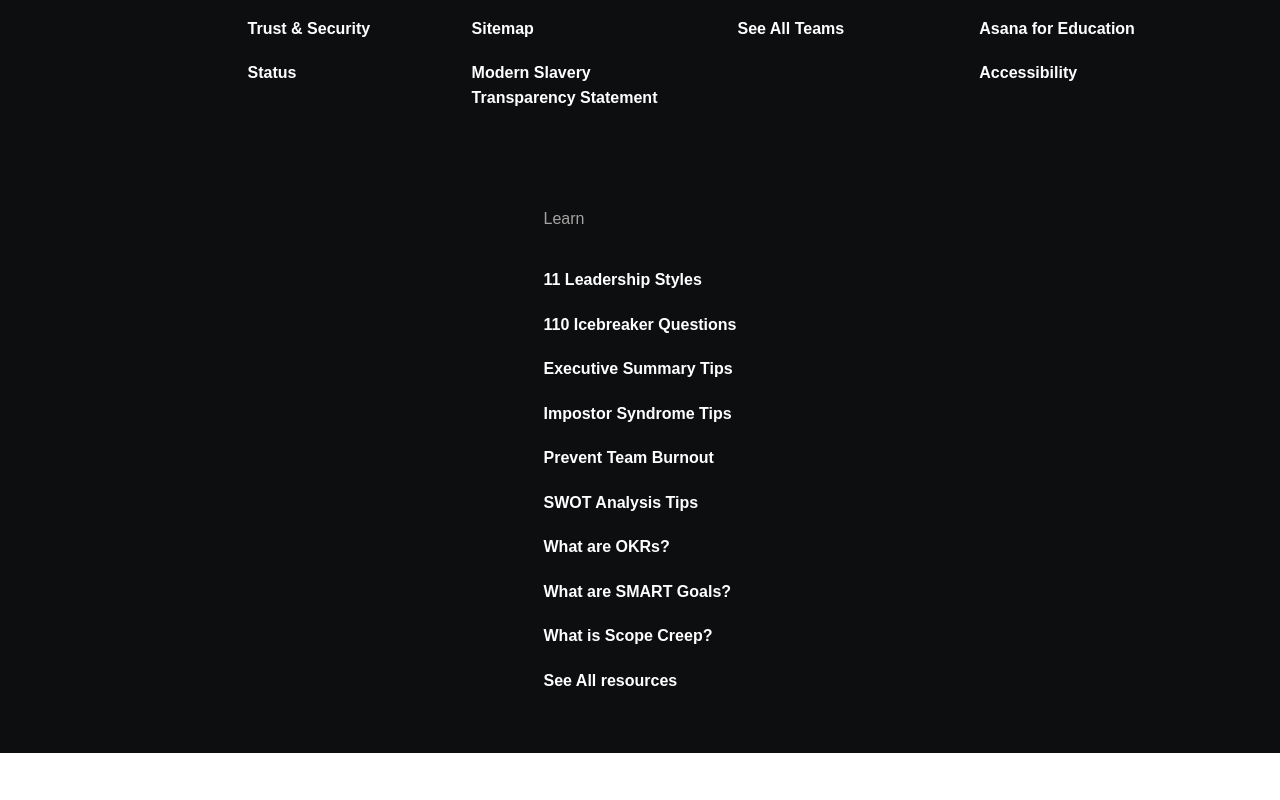
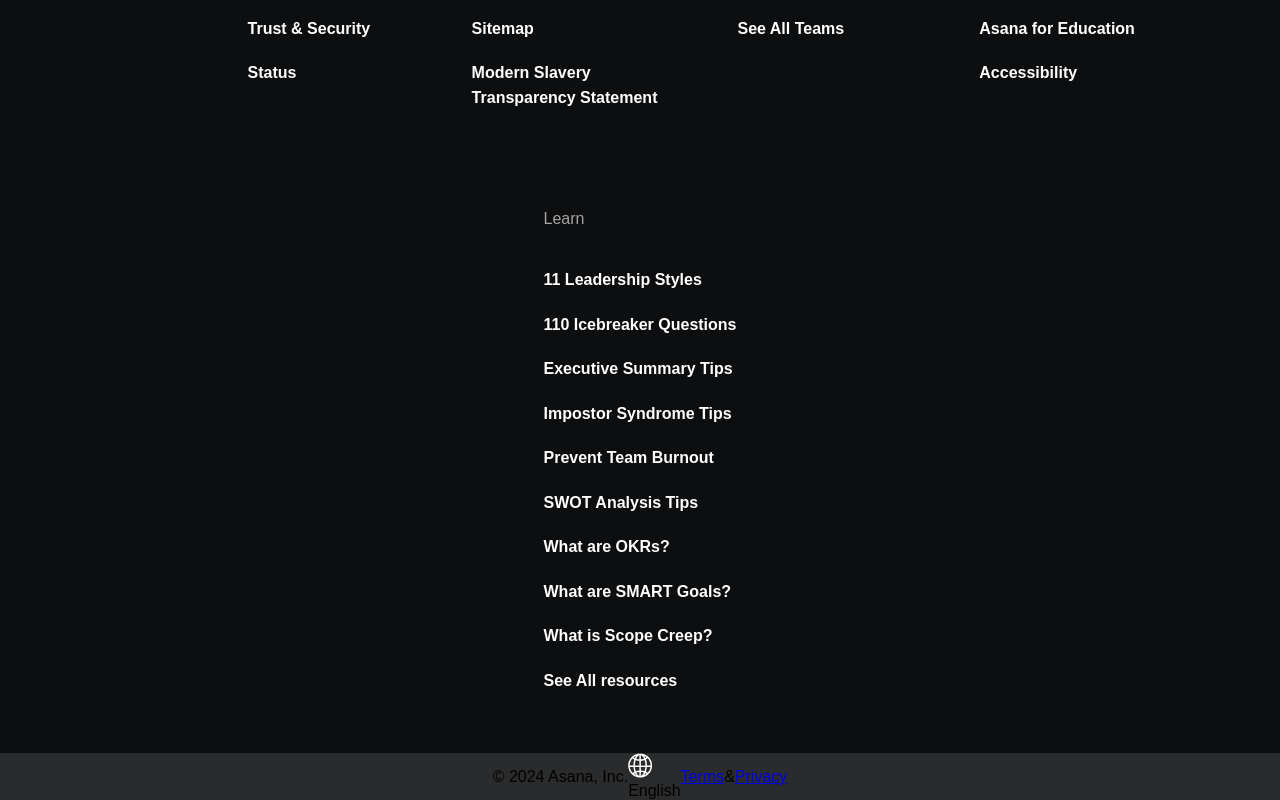
Before and after one commit to vwegba5522/Asana-replica, a plain HTML site: page Asana-Landing-Page/index.html in a window 1280 px wide. Shown: the part 8818-9618 px from the top of the page. Before the commit the page ends 9571 px from the top, so only its background shows below. Drawn offline with Linux system fonts and the light colour scheme.

Commit message:
Added picture
Adding Imported pictures from figma

```diff
--- a/Asana-Landing-Page/index.html
+++ b/Asana-Landing-Page/index.html
@@ -382,7 +382,14 @@
         </div>
         </div>
 
-        <div class="finish-footer"></div>
+        <div class="finish-footer">
+            <p>© 2024 Asana, Inc.</p>
+            <div>
+                <img src="Assets/Laptop-view/Wolrd-icon.png" alt=""><p> English</p>
+
+            </div>
+            <p><a href="#">Terms</a>&<a href="#">Privacy</a></p>
+        </div>
     </footer>
 
     <script src="script.js"></script>
--- a/Asana-Landing-Page/styles.css
+++ b/Asana-Landing-Page/styles.css
@@ -697,6 +697,12 @@
 .footer-links a:hover{
   text-decoration: underline;
 }
+.finish-footer{
+  background-color:#2A2B2C;
+  display: flex;
+  align-items: center;
+  justify-content: center;
+}
 /* @media Query */
 @media (max-width: 1024px) {
   .container1 p {
```
Also changed, not shown: Asana-Landing-Page/Assets/Laptop-view/App-store.png (added), Asana-Landing-Page/Assets/Laptop-view/Google-play.png (added), Asana-Landing-Page/Assets/Laptop-view/IN-icon.png (added), Asana-Landing-Page/Assets/Laptop-view/Instagram-icon.png (added), Asana-Landing-Page/Assets/Laptop-view/Twitter-icon.png (added), Asana-Landing-Page/Assets/Laptop-view/Wolrd-icon.png (added), Asana-Landing-Page/Assets/Laptop-view/Youtube-icon.png (added), Asana-Landing-Page/Assets/Laptop-view/facebook-icon.png (added).
